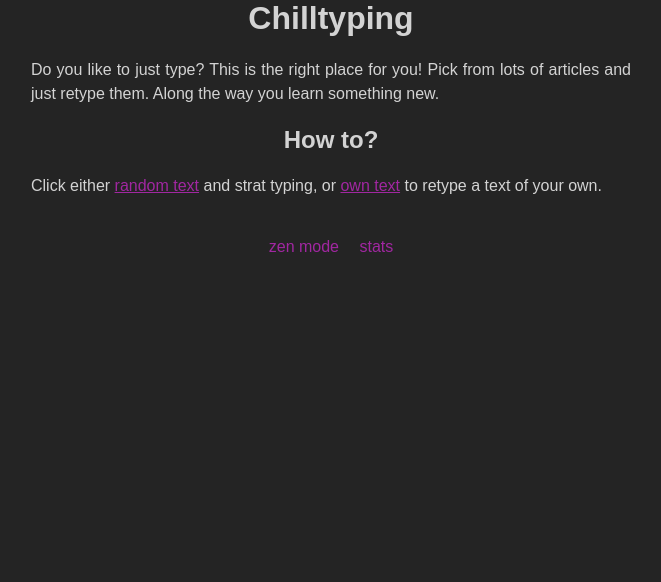
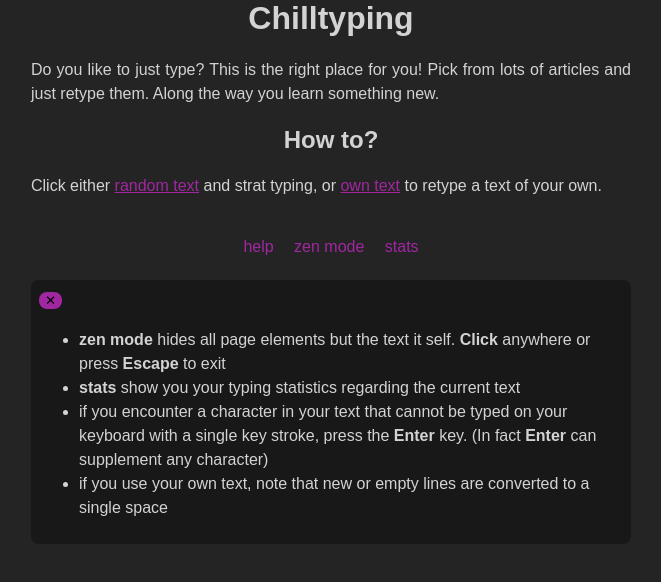
Before and after one commit to tomaspinter/chilltype, a PHP site: template views/home.php in a window 1280 px wide. Shown: the top 582 px of the page, without its empty margins (309-970 px from the left). Run offline with PHP 8.4, Linux system fonts and the light colour scheme; the template is opened without the code that fills it, so the values that code supplies are empty.

Commit message:
added help div to footer

```diff
--- a/chilltype.css
+++ b/chilltype.css
@@ -82,10 +82,13 @@ nav > a, footer > button {
     border-radius: var(--border_radius);
 }
 
-#close_stats_btn {
+#close_stats_btn, #close_help_btn {
     background-color: var(--magentish);
     border: none;
     border-radius: var(--border_radius);
+}
+
+#close_stats_btn {
     position: relative;
     top: -10px;
     left: -10px;
@@ -150,3 +153,10 @@ p > a {
 #type_btn_div {
     text-align: center;
 }
+
+#help_div {
+    background-color: var(--secondary_bg_color);
+    border-radius: var(--border_radius);
+    padding: 8px;
+    line-height: 1.5;
+}
--- a/views/_footer.php
+++ b/views/_footer.php
@@ -17,16 +17,39 @@
         </div>
         <div>
             <footer id="footer">
+                <button id="help_switch"
+                        onclick="View.toggle.id('help_div');"
+                        >help
+                </button>
                 <button id="zen_mode_switch"
                         onclick="View.toggle.zen_mode();"
                         >zen mode
                 </button>
+
                 <!-- blur() to prevent stats view toggle on 'space' press -->
                 <button id="stats_switch"
                         onclick="View.toggle.id('stats');this.blur();"
                         >stats
                 </button>
             </footer>
+            <div id="help_div">
+                <button id="close_help_btn" onclick="View.hide.id('help_div');">&#x2715</button>
+                <ul>
+                    <li>
+                        <b>zen mode</b> hides all page elements but the text it self. <b>Click</b> anywhere or press <b>Escape</b> to exit
+                    </li>
+                    <li>
+                        <b>stats</b> show you your typing statistics regarding the current text
+                    </li>
+                    <li>
+                        if you encounter a character in your text that cannot be typed on your keyboard with a single key stroke, press the <b>Enter</b> key. (In fact <b>Enter</b> can supplement any character)
+                    </li>
+                    <li>
+                        if you use your own text, note that new or empty lines are converted to a single space
+                    </li>
+
+                </ul>
+            </div>
         </div>
     </div>
 </div> <!-- end of #content -->
```
